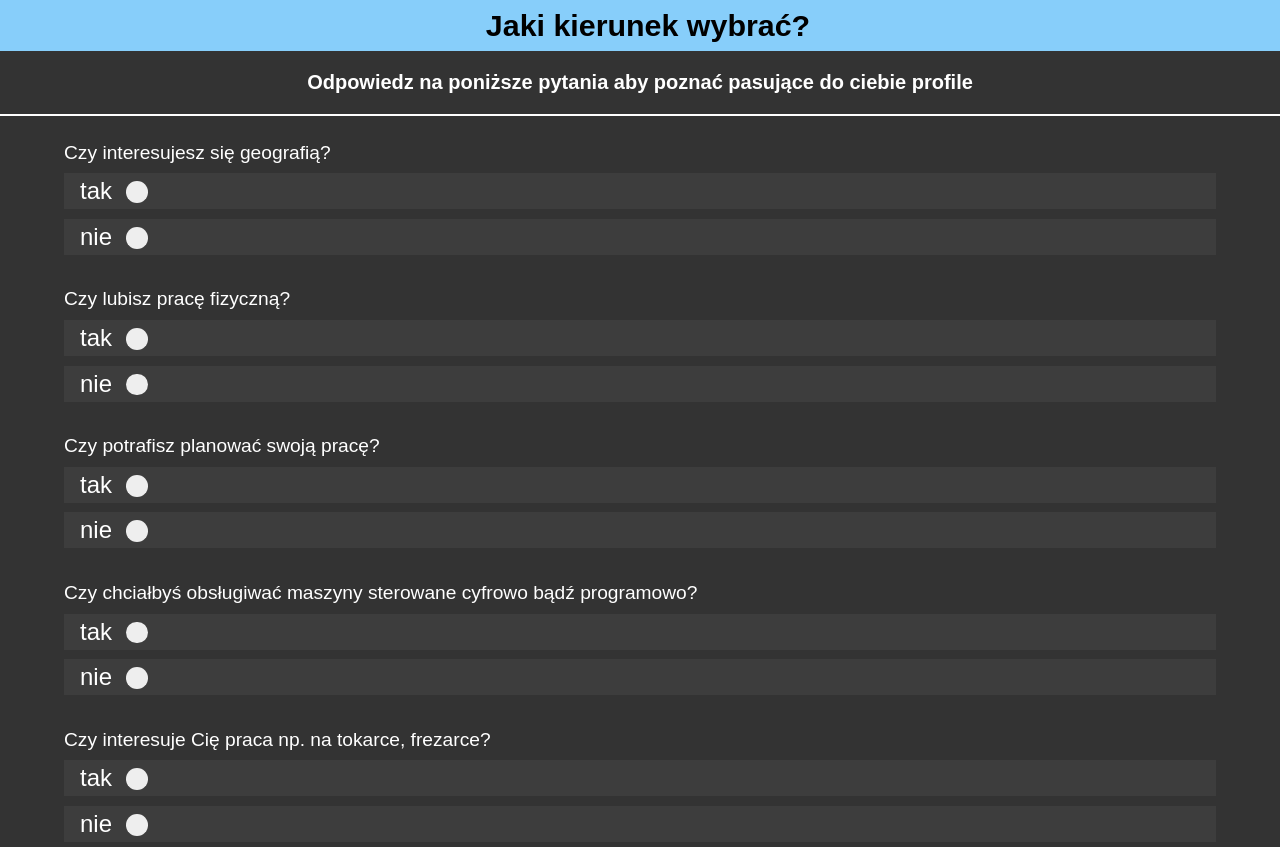
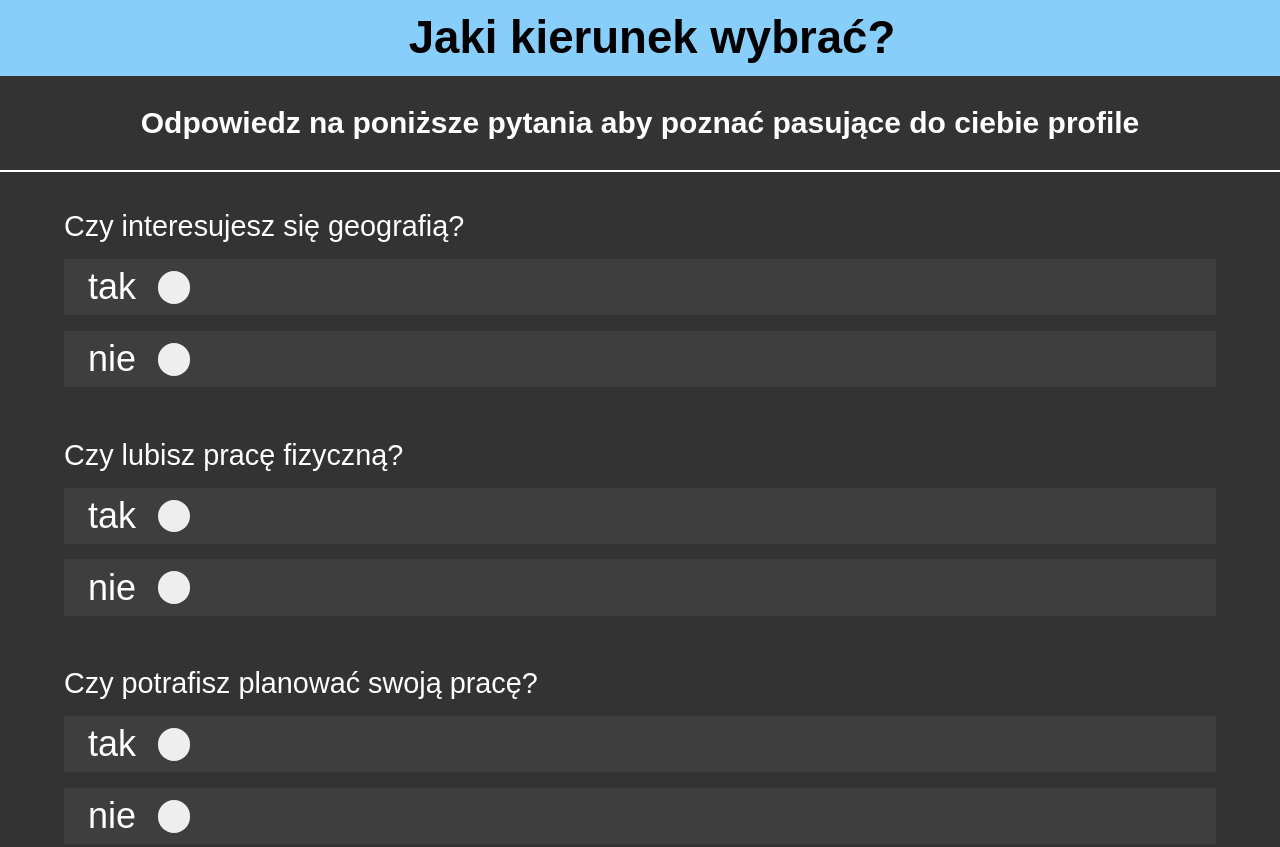
Before and after one commit to viventer/Jaki-profil-wybrac, a plain HTML site: page index.html in a window 1280 px wide. Shown: the top 847 px of the page. Drawn offline with Linux system fonts and the light colour scheme.

Commit message:
Poprawki w css, literówek, wyrzucenie niepotrzebnych plików

```diff
--- a/css/header.css
+++ /dev/null
@@ -1,11 +0,0 @@
-.header {
-  width: 100%;
-  font-size: 1.9rem;
-  color: white;
-  font-weight: 700;
-  font-family: Arial;
-  text-align: center;
-  background-color: lightskyblue;
-  color: black;
-  padding: 0.5rem;
-}
--- a/css/main.css
+++ b/css/main.css
@@ -16,3 +16,9 @@ body {
   overflow-x: clip;
   scroll-behavior: smooth;
 }
+
+@media screen and (orientation: landscape) {
+  html {
+    font-size: 150%;
+  }
+}
--- a/css/pytania.css
+++ b/css/pytania.css
@@ -25,11 +25,11 @@
 }
 
 .answer {
-  margin-top: 0.25rem;
+  margin-top: 0.3rem;
   font-size: 1.5rem;
-  background-color: #3d3d3d;
-  padding: 0.25rem 1rem;
-  margin-bottom: 0.6rem;
+  background-color: #3e3e3e;
+  padding: 0.3rem 1rem;
+  margin-bottom: 0.65rem;
   position: relative;
 }
 
@@ -38,7 +38,7 @@
 }
 
 .question-content {
-  margin-bottom: 0.6rem;
+  margin-bottom: 0.65rem;
   font-size: 1.2rem;
 }
 
@@ -75,14 +75,13 @@
   padding: 0.3rem;
   color: black;
   font-weight: 700;
-  margin-bottom: -0.25rem;
   font-size: 1.5rem;
   display: none;
+  margin: 0;
 }
 
 .result-profile {
-  font-size: 1.7rem;
-  white-space: nowrap;
+  font-size: 1.2rem;
   margin-left: 1.2rem;
 }
 
@@ -128,3 +127,15 @@
   border-radius: 50%;
   background: white;
 }
+
+.header {
+  width: 100%;
+  font-size: 1.9rem;
+  color: white;
+  font-weight: 700;
+  font-family: Arial;
+  text-align: center;
+  background-color: lightskyblue;
+  color: black;
+  padding: 0.5rem;
+}
--- a/index.html
+++ b/index.html
@@ -6,7 +6,6 @@
   <meta http-equiv="X-UA-Compatible" content="IE=edge">
   <meta name="viewport" content="width=device-width, initial-scale=1.0">
   <title>Wybór szkoły</title>
-  <link rel="stylesheet" href="css/header.css">
   <link rel="stylesheet" href="css/main.css">
   <link rel="stylesheet" href="css/pytania.css">
 </head>
--- a/js/main.js
+++ b/js/main.js
@@ -271,7 +271,7 @@ function validation() {
     [technik_elektryk, "technik elektryk"],
     [technik_grafiki, "technik grafik"],
     [technik_logistyk, "technik logistyk"],
-    [liceum_jezykowe, "liceum jęyzkowe"],
+    [liceum_jezykowe, "liceum językowe"],
     [liceum_matematyczne, "liceum matematyczne"],
     [liceum_menedzerskie, "liceum menedżerskie"],
     [operator_obrabiarek, "operator obrabiarek skrawających"],
```
Also changed, not shown: Kierunki.txt (deleted), branzowa.txt (deleted), liceum.txt (deleted), pytania_koniec.txt (deleted), szkola wybory.txt (deleted), technikum.txt (deleted).
